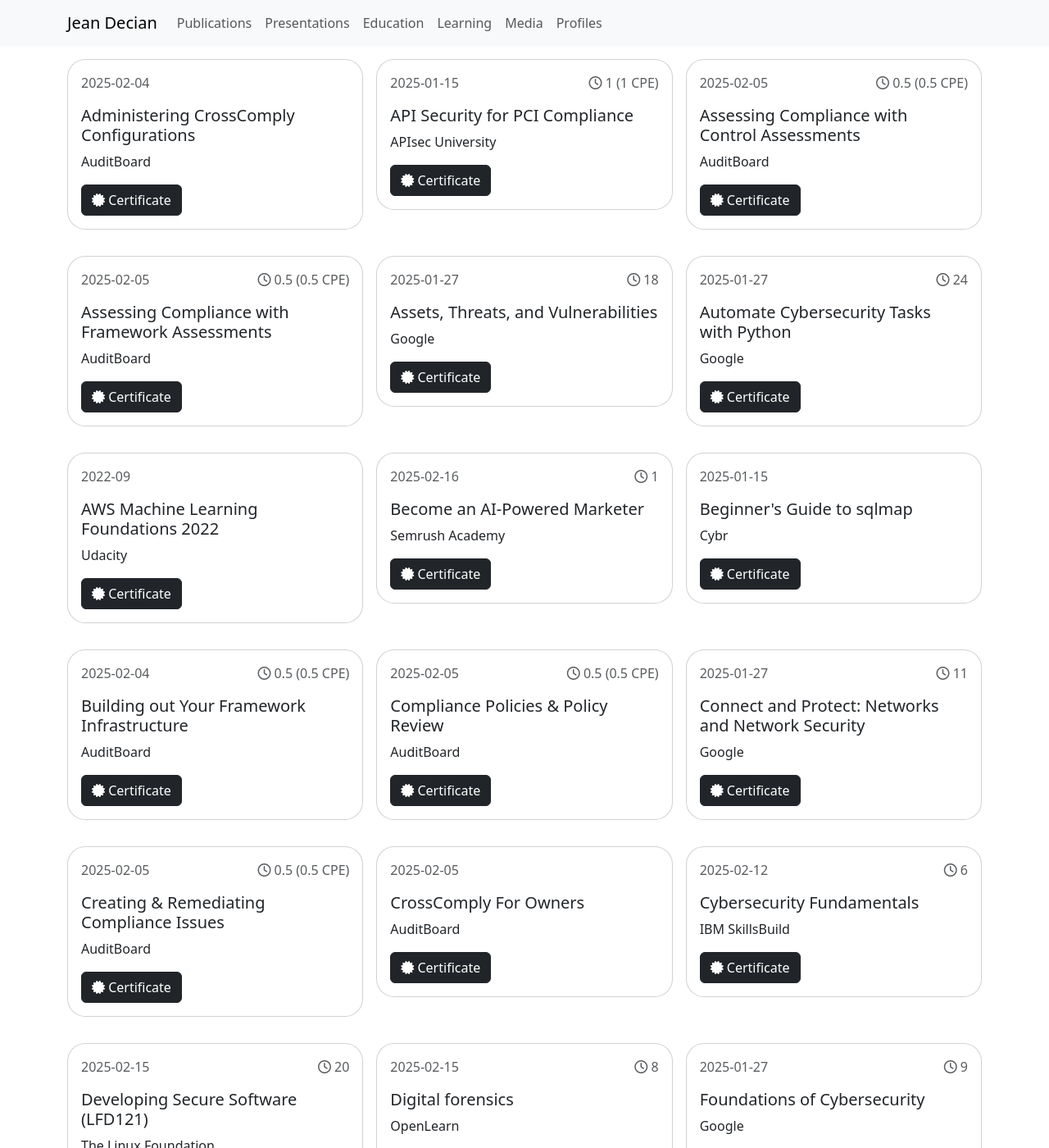
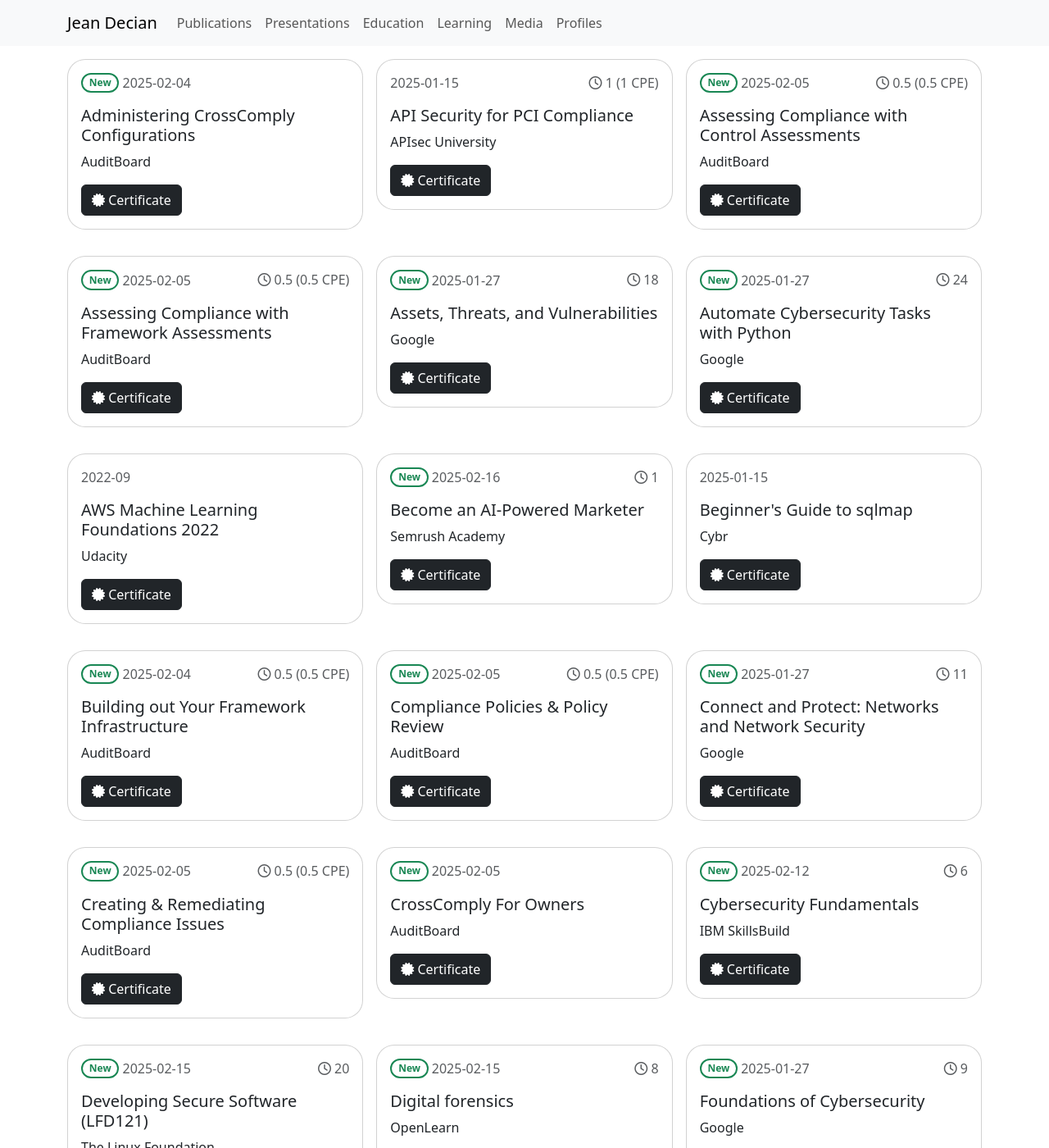
Before and after one commit to jeandecian/info, a Jekyll site: the page built from learning.md, in a window 1280 px wide and 1400 px high. Shown: the whole window at 82% size. Built offline with Jekyll 4.4.1, drawn with Linux system fonts in a browser that asks for light colours; nearby versions of some CDN libraries; some of the changed text lies outside the part shown.

Commit message:
add badge for recent learnings

```diff
--- a/learning.md
+++ b/learning.md
@@ -6,13 +6,22 @@ permalink: /learning/
 
 <div class="container" style="margin-top: 1em">
   <div class="row row-cols-1 row-cols-md-1 row-cols-lg-2 row-cols-xl-3 g-3">
-    {% for course in site.data.learning %}
+    {% assign recent = 'now' | date: '%s' | minus: 2592000 %} {% for course in
+    site.data.learning %} {% assign course_date = course.date | date: '%s' |
+    plus: 0 %}
     <div class="col">
       <div class="card mb-3" style="border-radius: 22px">
         <div class="card-body">
           <div class="row">
             <div class="col">
-              <p class="text-body-secondary">{{ course.date }}</p>
+              <p class="text-body-secondary d-flex align-items-center">
+                {% if course_date > recent %}
+                <span
+                  class="badge rounded-pill bg-white text-success border border-success border-2 me-1"
+                  >New</span
+                >
+                {% endif %}{{ course.date }}
+              </p>
             </div>
             <div class="col text-end">
               {% if course.hours %}
```
